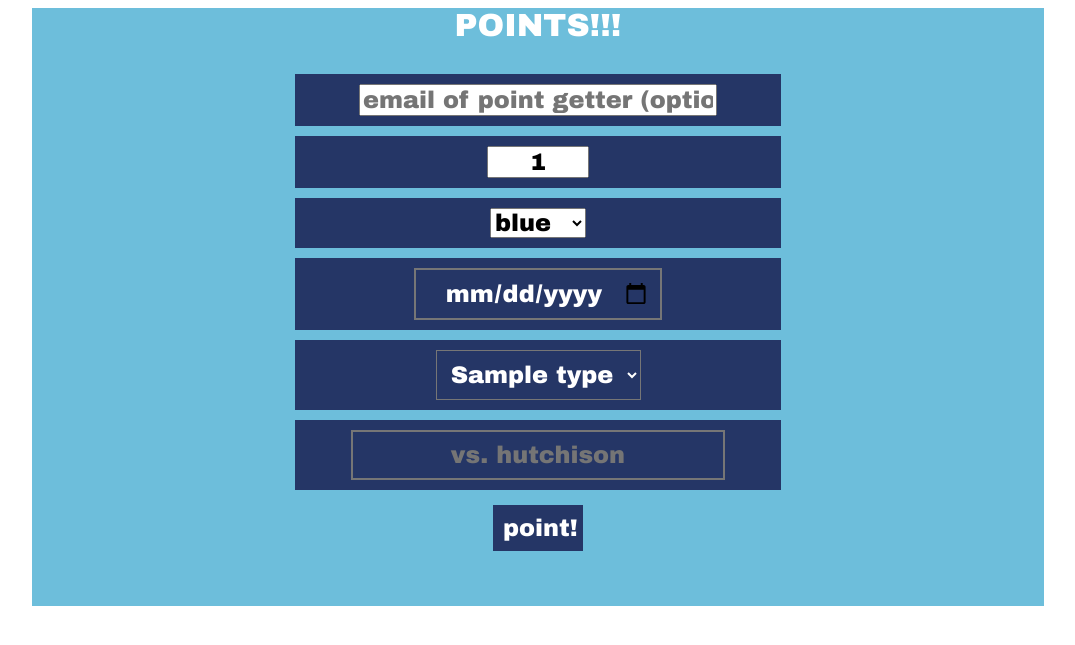
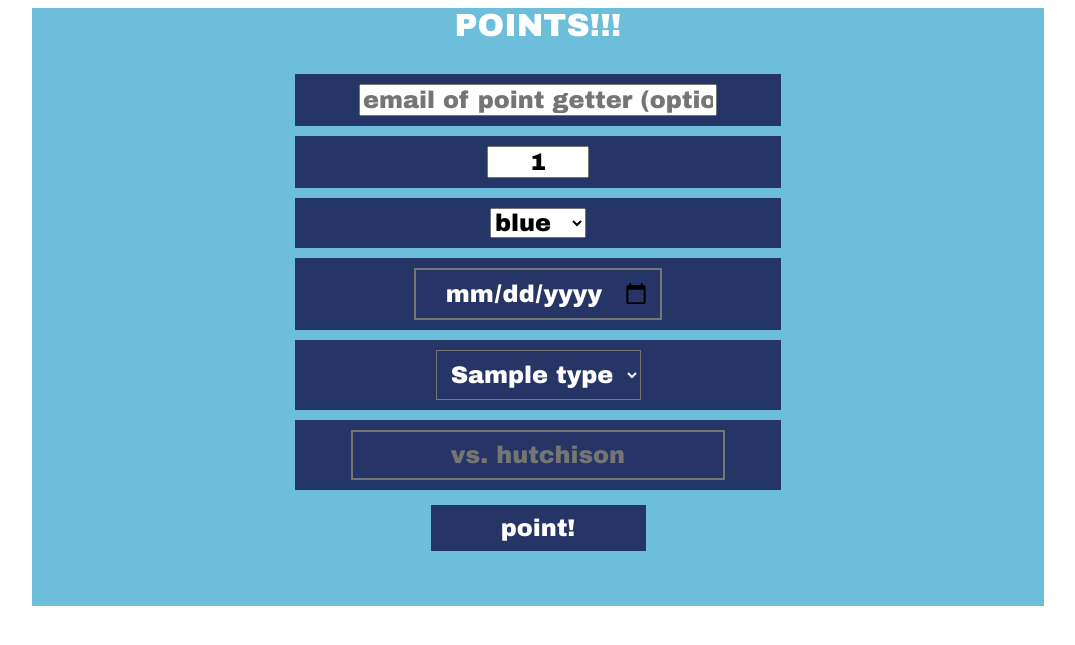
Before and after one commit to cyberhalroberts/smspoints, a Flask app: template templates/admin_points.html in a window 1280 px wide. Shown: the top 645 px of the page, without its empty margins (102-1177 px from the left). Run offline with Flask 3, Linux system fonts and the light colour scheme; the template is opened without the code that fills it: most values are stand-ins (such as "Sample title", 1, 10 or a date in 2020); parts of the project's set-up code (start-up, migrations or seed data) failed here and were passed over.

Commit message:
increase size of points button

```diff
--- a/static/points.css
+++ b/static/points.css
@@ -62,7 +62,7 @@ h1 {
     font-weight: bold;
 }
 .points-button {
-    width: 100;
+    width: 225;
     background-color: #253666;
     border: 5px solid #6DBEDB;
     border-spacing: 0;
--- a/templates/index.html
+++ b/templates/index.html
@@ -68,7 +68,7 @@
                             <td class="points-form"><input name="event_description" placeholder="vs. hutchison" class="points-input" required/></td>
                         </tr>
                     </table>
-                    <input class="points-button" type="submit" size="16" value="points!" class="points-input"></td>
+                    <input class="points-button" type="submit" size="20" value="points!" class="points-input"></td>
                 </form>
 
                 <h2>Latest Points</h2>
```
